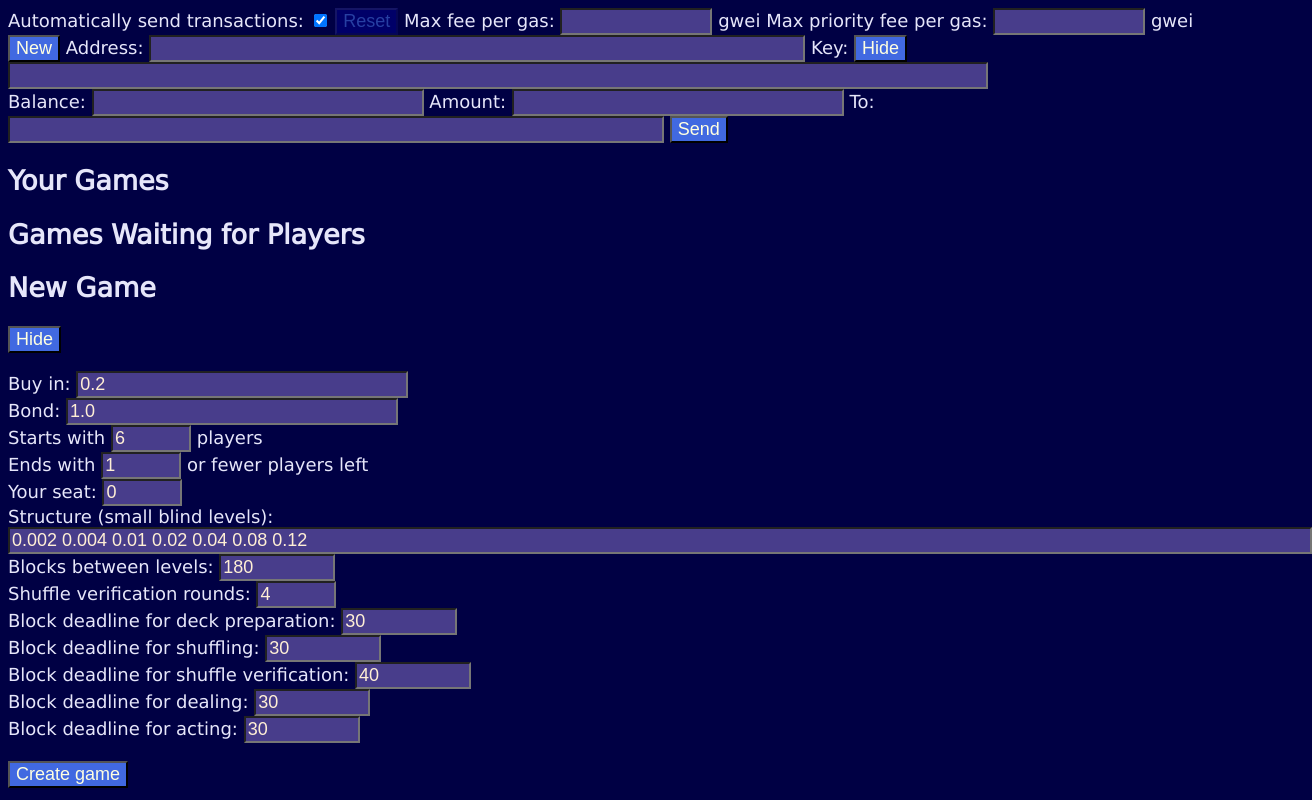
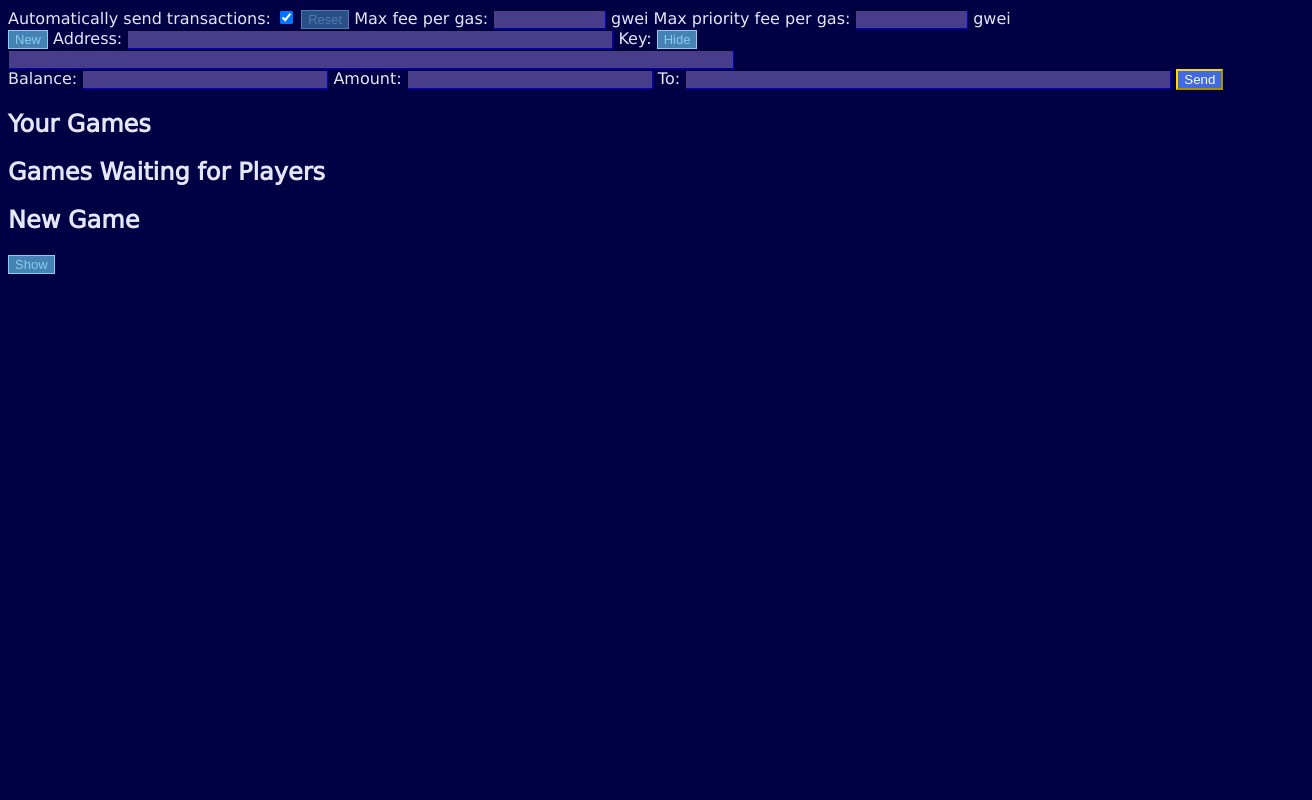
Before and after one commit to xrchz/hodlem, a website: page interface/index.html in a window 1280 px wide. Shown: the whole page, 1312 px wide, since content can reach past the window. Drawn offline with nearby package versions, Linux system fonts and the light colour scheme; no server answers.

Commit message:
Style to distinguish toggles from transactions

```diff
--- a/interface/index.html
+++ b/interface/index.html
@@ -18,21 +18,21 @@
         <input id=rejectTxn type=button value=Cancel></input>
       </div>
       <label>Automatically send transactions: <input id=sendTxns type=checkbox checked=true></input></label>
-      <input id=resetFees type=button value=Reset></input>
+      <input id=resetFees type=button class=toggle value=Reset></input>
       <label>Max fee per gas: <input id=maxFeePerGas class=amountGwei inputmode=decimal pattern="^([1-9]\d*)|(\d*\.\d+)$"></input> gwei</label>
       <label>Max priority fee per gas: <input id=maxPriorityFeePerGas class=amountGwei inputmode=decimal pattern="^([1-9]\d*)|(\d*\.\d+)$"></input> gwei</label>
     </section>
     <section id=accountDiv>
-      <input id=newAccount type=button value=New></input>
+      <input id=newAccount type=button class=toggle value=New></input>
       <label>Address: <input id=address class=address readonly autocomplete=off></input></label>
       <label for=privkey>Key:</label>
-      <input id=hidePrivKey type=button value=Hide></input>
+      <input id=hidePrivKey type=button class=toggle value=Hide></input>
       <input id=privkey autocomplete=on pattern="0x[0-9a-fA-F]{64}"></input>
       <div id=accountSend>
         <label>Balance: <input id=balance class=amount readonly autocomplete=off></input</label>
         <label>Amount: <input id=sendAmount class=amount inputmode=decimal pattern="^([1-9]\d*)|(\d*\.\d+)$"></input></label>
         <label>To: <input id=sendTo class=address title="recipient address" pattern="0x[0-9a-fA-F]{40}"></input></label>
-        <input id=sendButton type=button value=Send></input>
+        <input id=sendButton type=button class=txnRequester value=Send></input>
       </div>
     </section>
     <section>
@@ -45,8 +45,8 @@
     </section>
     <section>
       <h2>New Game</h2>
-      <input id=hideNewGame type=button value="Hide"></input>
-      <div id=createDiv>
+      <input id=hideNewGame type=button class=toggle value="Show"></input>
+      <div id=createDiv class=hidden>
       <ul>
         <li><label>Buy in: <input id=buyIn class=amount value=0.2 inputmode=decimal pattern="^([1-9]\d*)|(\d*\.\d+)$"></input></label></li>
         <li><label>Bond: <input id=bond class=amount value=1.0 inputmode=decimal pattern="^([1-9]\d*)|(\d*\.\d+)$"></input></label></li>
--- a/interface/script.js
+++ b/interface/script.js
@@ -91,6 +91,7 @@ const sendButton = document.getElementById('sendButton')
 sendButton.addEventListener('click', (e) => {
   if (sendToElement.checkValidity() && sendAmountElement.checkValidity()) {
     socket.emit('send', sendToElement.value, sendAmountElement.value)
+    sendButton.disabled = true
   }
   else {
     sendToElement.reportValidity()
--- a/interface/style.css
+++ b/interface/style.css
@@ -5,20 +5,14 @@
 
 body {
   font-family: 'DejaVu Sans', sans-serif;
-  font-size: large;
   background-color: #004;
   color: Lavender;
 }
 
 input {
-  font-size: large;
   background-color: DarkSlateBlue;
   color: PapayaWhip;
-}
-
-input[type=text] {
-  background-color: DarkSlateBlue;
-  color: PapayaWhip;
+  border: inset 1px Navy;
 }
 
 input[type=text]:disabled {
@@ -28,13 +22,22 @@ input[type=text]:disabled {
 input[type=button] {
   background-color: RoyalBlue;
   color: LightYellow;
+  border: outset 2px Gold;
 }
 
 input[type=button]:disabled {
   color: RoyalBlue;
   background-color: Navy;
+  border-color: RoyalBlue;
   cursor: not-allowed;
   opacity: 0.6;
+}
+
+input[type=button].toggle {
+  background-color: SteelBlue;
+  color: SkyBlue;
+  border: solid 1px;
+  font-size: small;
 }
 
 .address {
@@ -49,7 +52,7 @@ input[type=button]:disabled {
   width: 18em;
 }
 
-dl + input[type="button"] {
+dl + input[type="button"], ul.logs + input[type="button"] {
   margin: auto;
   display: block;
 }
```
